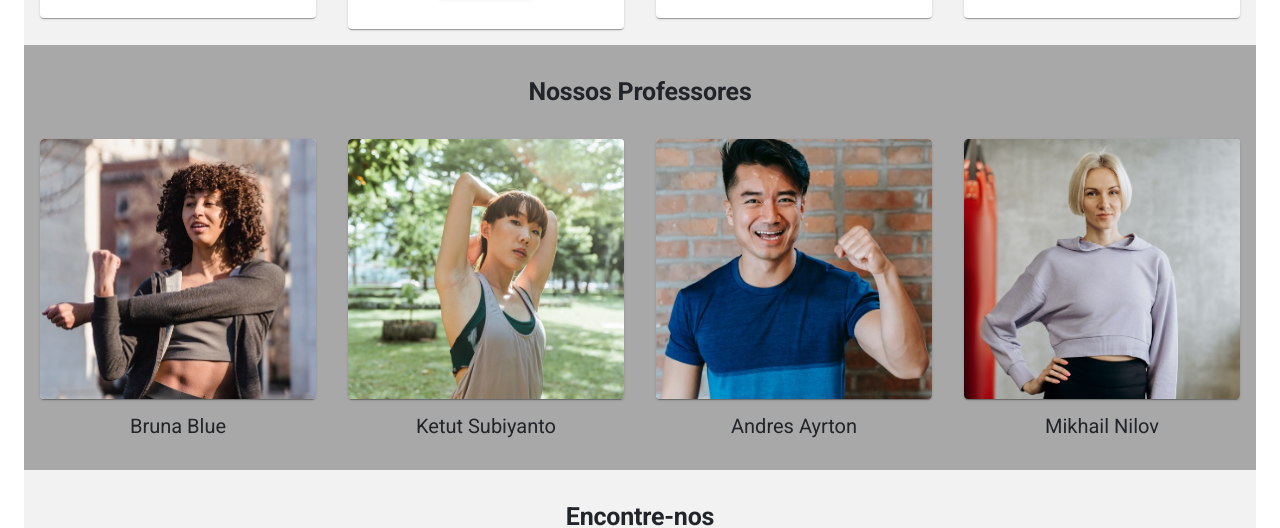
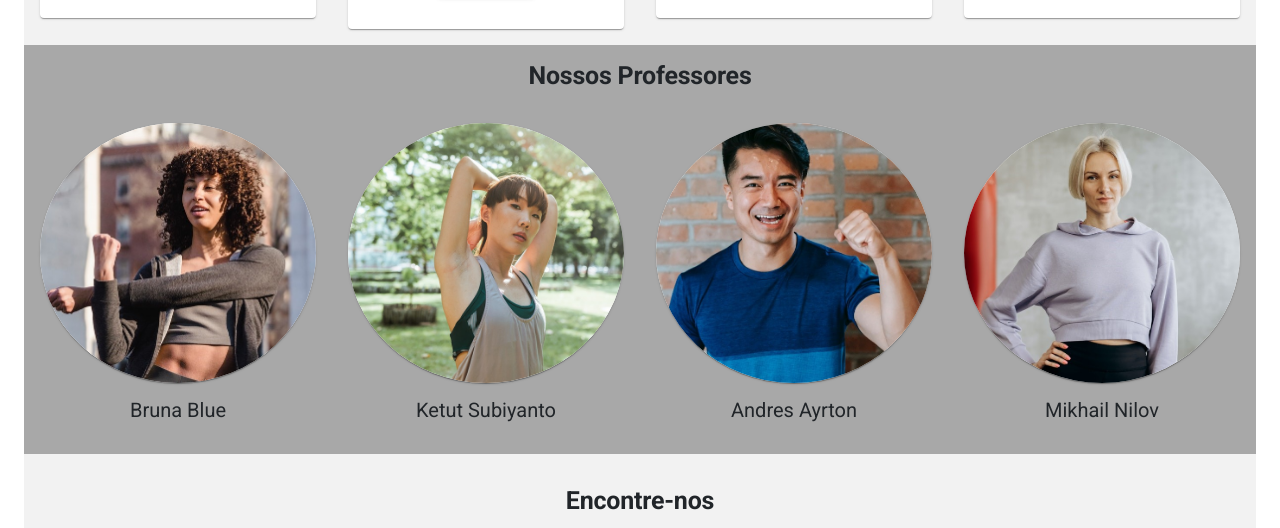
Before and after one commit to daviteixeira-dev/saude-amais, a React (Create React App) app: page / in a window 1280 px wide. Shown: the part 3005-3533 px from the top of the page. Built offline with nearby package versions, Linux system fonts and the light colour scheme.

Commit message:
Alteração no componente de professores

```diff
--- a/src/components/SecaoProfessores/SecaoProfessores.js
+++ b/src/components/SecaoProfessores/SecaoProfessores.js
@@ -1,6 +1,5 @@
 import React from "react";
 import { Link } from "react-router-dom";
-import styles from "./SecaoProfessores.module.css";
 import { Typography, Box, Grid, Card, CardActionArea, CardMedia } from "@mui/material/";
 
 import teacher01 from "../../images/teacher_pilates_01.jpg";
@@ -10,12 +9,10 @@ import teacher04 from "../../images/teacher_pilates_04.jpg";
 
 function SecaoProfessores(){
   return (
-    <section className={styles.quadroProfessores}>
-      <Typography pt={4} variant="h2" sx={{ fontSize: 25, fontWeight: "bold" }}>
+    <Box p={2} pb={4} sx={{bgcolor: "#a8a8a8", textAlign: "center"}} component="section">
+      <Typography pb={4} variant="h2" sx={{ fontSize: 25, fontWeight: "bold", textAlign: "center" }}>
         Nossos Professores
       </Typography>
-
-      <Box mt={2} p={2} pb={4}>
       <Grid
         container
         spacing={4}
@@ -25,7 +22,7 @@ function SecaoProfessores(){
       >
         {/*Teacher 01*/}
         <Grid item lg={3} md={6} sm={6} xs={10}>
-            <Card className={styles.imgCircle}>
+          <Card sx={{borderRadius: "50%"}}>
             <CardActionArea>
               <Link to="/professores">
                 <CardMedia
@@ -41,10 +38,9 @@ function SecaoProfessores(){
             Bruna Blue
           </Typography>
         </Grid>
-
         {/*Teacher 02*/}
         <Grid item lg={3} md={6} sm={6} xs={10}>
-            <Card className={styles.imgCircle}>
+          <Card sx={{borderRadius: "50%"}}>
             <CardActionArea>
               <Link to="/professores">
                 <CardMedia
@@ -60,10 +56,9 @@ function SecaoProfessores(){
             Ketut Subiyanto
           </Typography>
         </Grid>
-
         {/*Teacher 03*/}
         <Grid item lg={3} md={6} sm={6} xs={10}>
-            <Card className={styles.imgCircle}>
+          <Card sx={{borderRadius: "50%"}}>
             <CardActionArea>
               <Link to="/professores">
                 <CardMedia
@@ -79,10 +74,9 @@ function SecaoProfessores(){
             Andres Ayrton
           </Typography>
         </Grid>
-
         {/*Teacher 04*/}
         <Grid item lg={3} md={6} sm={6} xs={10}>
-            <Card className={styles.imgCircle}>
+          <Card sx={{borderRadius: "50%"}}>
             <CardActionArea>
               <Link to="/professores">
                 <CardMedia
@@ -100,7 +94,6 @@ function SecaoProfessores(){
         </Grid>
       </Grid>
     </Box>
-    </section>
   )
 }
 
--- a/src/components/SecaoProfessores/SecaoProfessores.module.css
+++ /dev/null
@@ -1,8 +0,0 @@
-.quadroProfessores {
-  text-align: center;
-  background-color: #a8a8a8;
-}
-
-.imgCirclee {
-  border-radius: 50%;
-}
```
Lines whose indentation alone changed are shown as unchanged.
